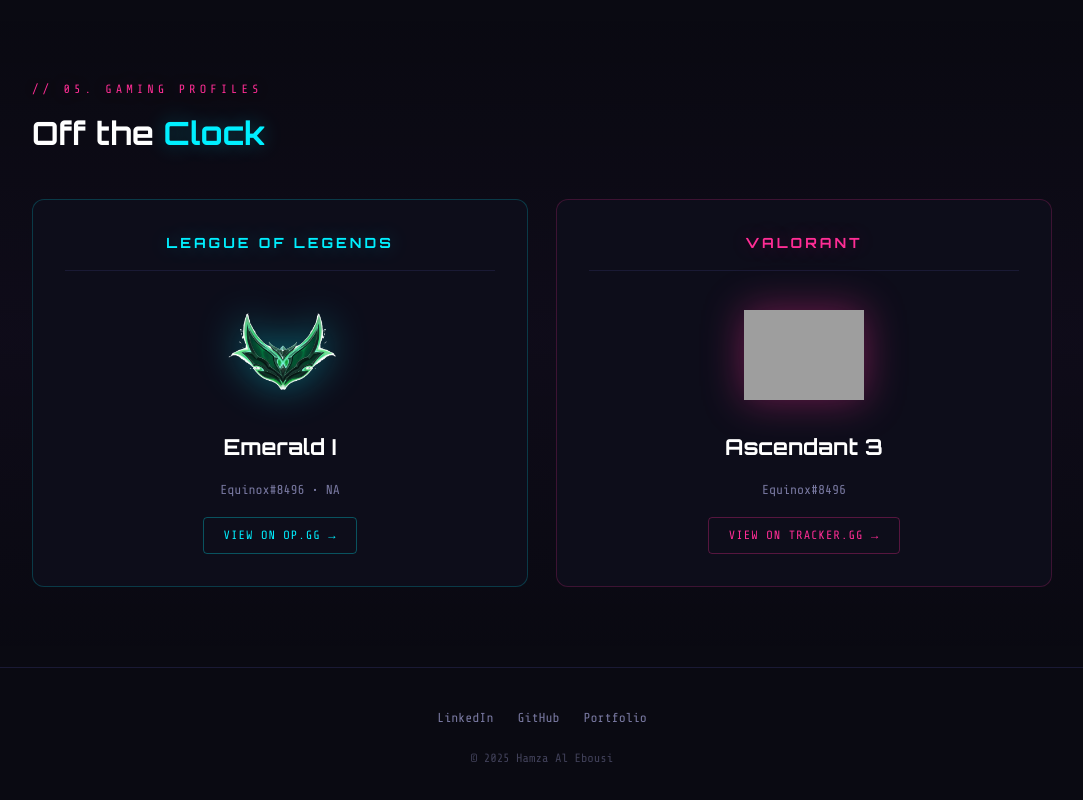
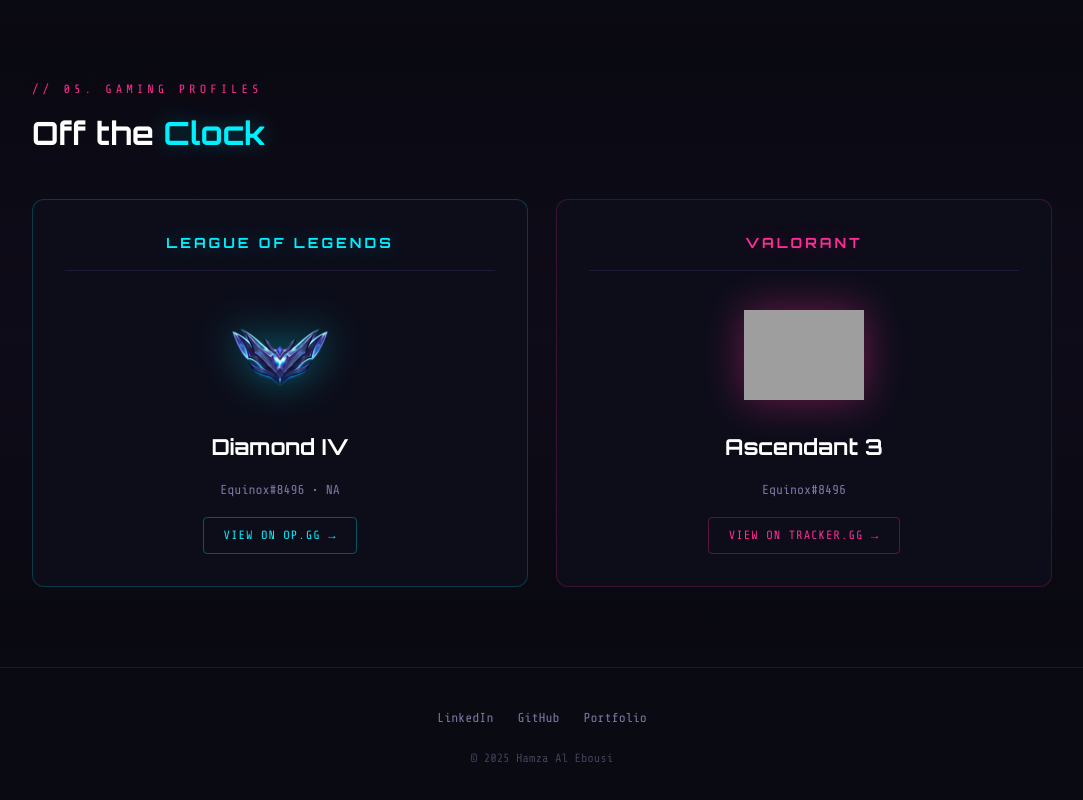
Before and after one commit to Equinox2005/resume-website, a plain HTML site: page index.html in a window 1280 px wide. Shown: the part 3722-4522 px from the top of the page, without its empty margins (98-1181 px from the left). Drawn offline with nearby package versions, Linux system fonts and the light colour scheme; grey boxes are pictures that could not be loaded.

Commit message:
Change rank from Emerald to Diamond in index.html

```diff
--- a/index.html
+++ b/index.html
@@ -925,9 +925,9 @@
         <div class="game-logo">League of Legends</div>
         <div class="rank-display">
           <div class="rank-emblem">
-            <img src="emerald.png" alt="Rank Emblem"/>
+            <img src="Diamond.png" alt="Rank Emblem"/>
           </div>
-          <div class="rank-tier" id="lol-rank">Emerald I</div>
+          <div class="rank-tier" id="lol-rank">Diamond IV</div>
           <div class="rank-lp" id="lol-lp"></div>
         </div>
         <div class="game-ign">Equinox#8496 • NA</div>
```
